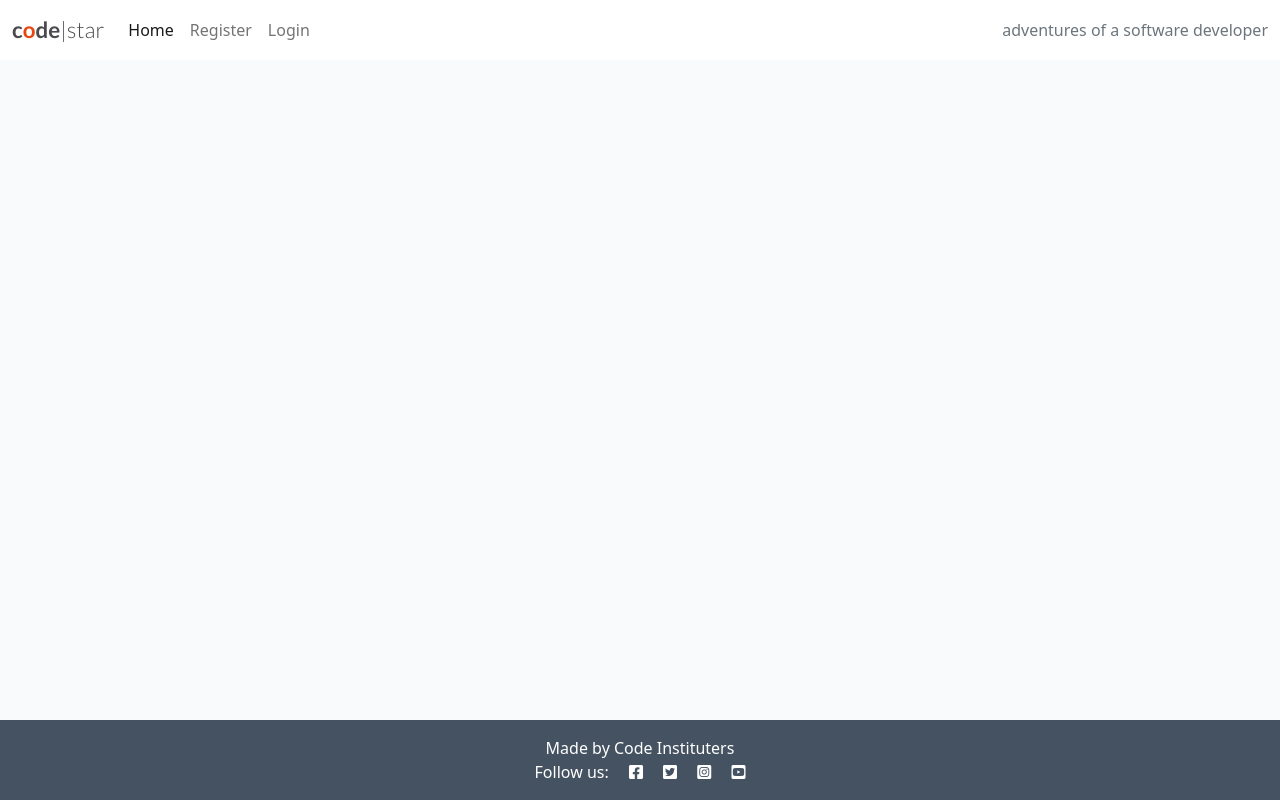
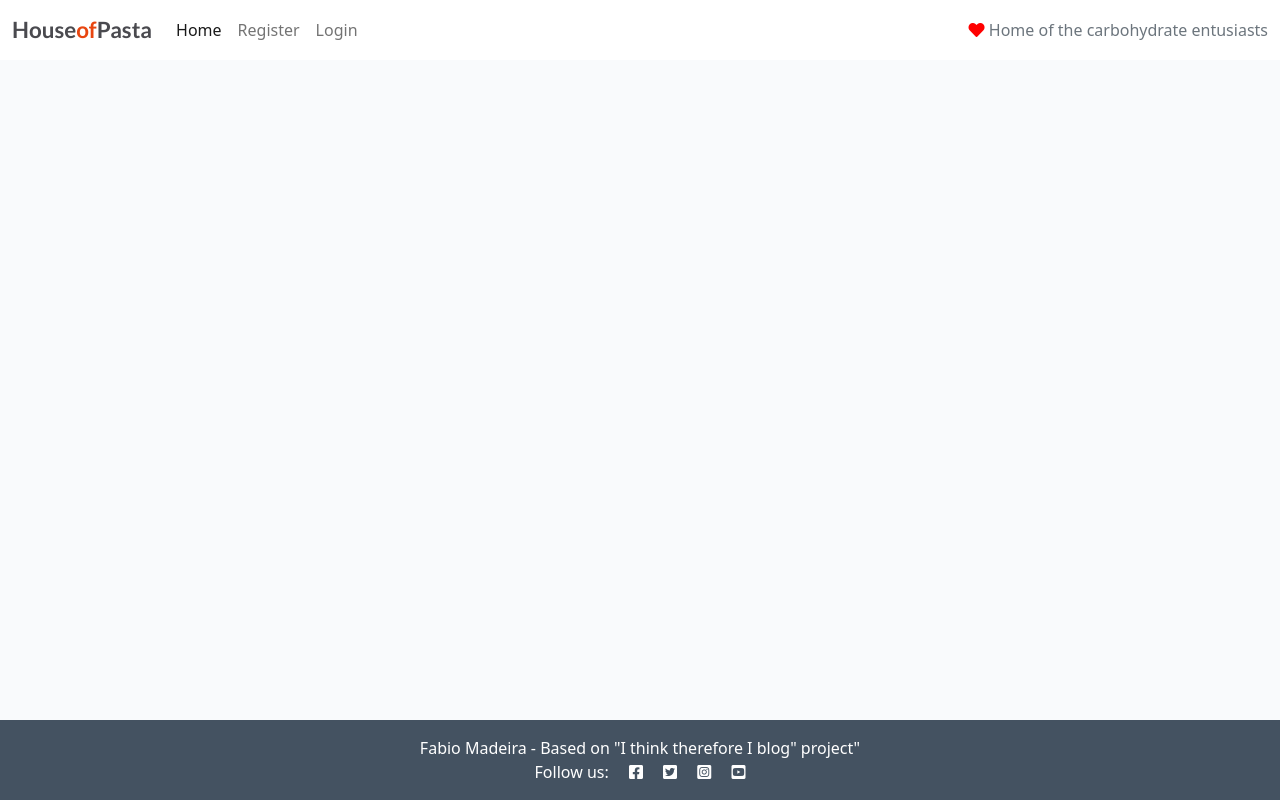
Before and after one commit to fabiocmad/ci-project-4, a Django app: page / in a window 1280 px wide. Run offline with Django 3.2, Linux system fonts and the light colour scheme; data that the repository does not hold is empty.

Commit message:
Changes to layout

```diff
--- a/static/css/style.css
+++ b/static/css/style.css
@@ -11,10 +11,6 @@ body {
 
 .red-o {
     color: #E84610;
-}
-
-.thin {
-    font-weight: 300;
 }
 
 .light-bg {
--- a/templates/base.html
+++ b/templates/base.html
@@ -26,8 +26,9 @@
 
     <nav class="navbar navbar-expand-lg navbar-light bg-white">
         <div class="container-fluid">
-            <a class="navbar-brand" href="{% url 'home' %}"><span class="brand">c<span class="red-o">o</span>de<span
-                        class="thin">|star</span></span></span></a>
+            <a class="navbar-brand" href="{% url 'home' %}"><span class="brand">House<span class="red-o">of</span><span
+                class="brand">Pasta</span></span></span></a>
+                        <!-- <a class="navbar-brand" href="{% url 'home' %}"><span>test</span></a> -->
             <button class="navbar-toggler" type="button" data-bs-toggle="collapse" data-bs-target="#navbarText"
                 aria-controls="navbarText" aria-expanded="false" aria-label="Toggle navigation">
                 <span class="navbar-toggler-icon"></span>
@@ -51,7 +52,7 @@
                     {% endif %}
                 </ul>
                 <span class="navbar-text text-muted">
-                    adventures of a software developer
+                    <i class="fa fa-heart" style="font-size:16px;color:red;"></i> Home of the carbohydrate entusiasts
                 </span>
             </div>
         </div>
@@ -80,7 +81,7 @@
 
     <!-- Footer -->
     <footer class="footer mt-auto py-3 dark-bg">
-        <p class="m-0 text-center text-white">Made by Code Instituters</p>
+        <p class="m-0 text-center text-white">Fabio Madeira - Based on "I think therefore I blog" project"</p>
         <p class="m-0 text-center text-white">Follow us: <i class="fab fa-facebook-square ms-3"></i>
             <i class="fab fa-twitter-square ms-3"></i>
             <i class="fab fa-instagram-square ms-3"></i>
```
